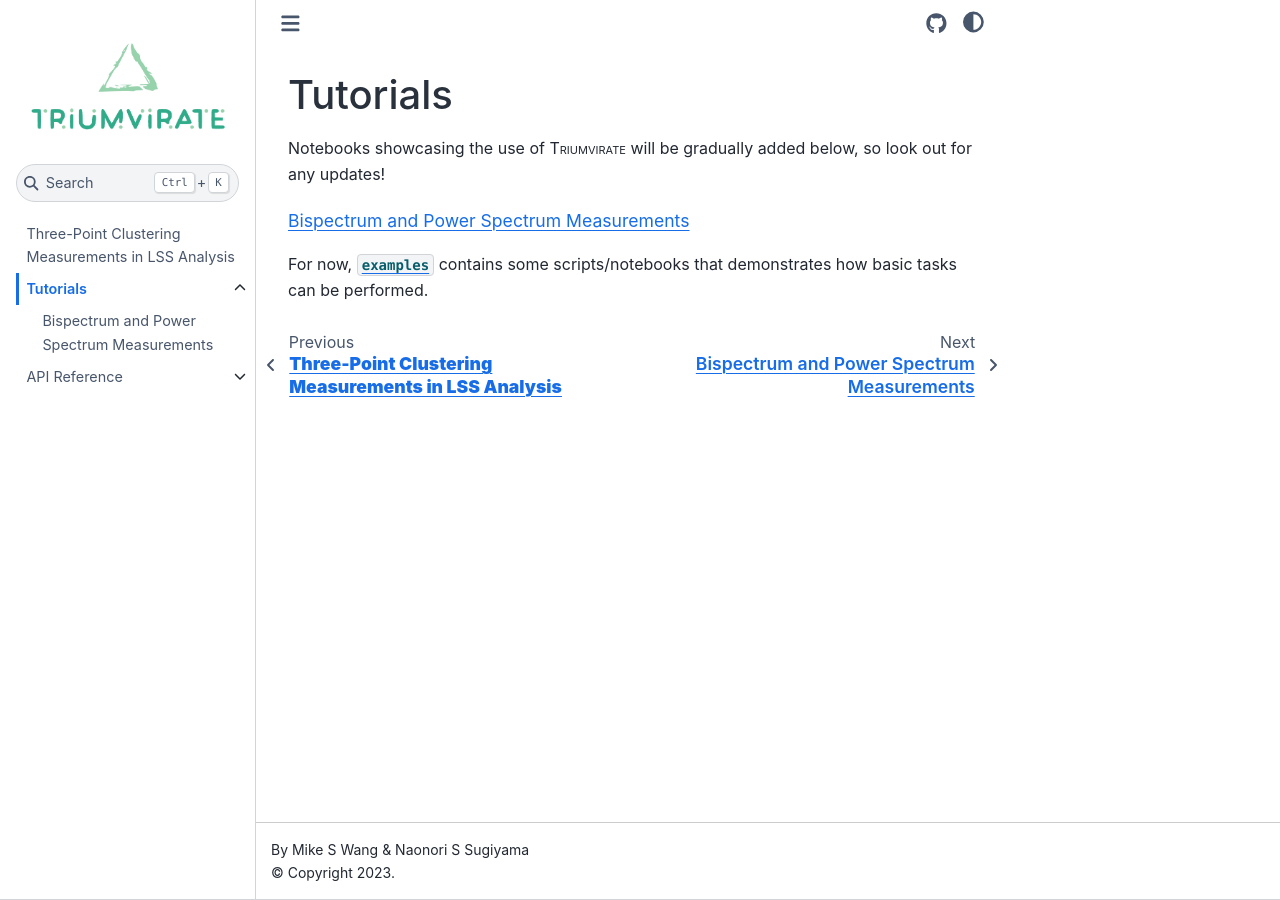
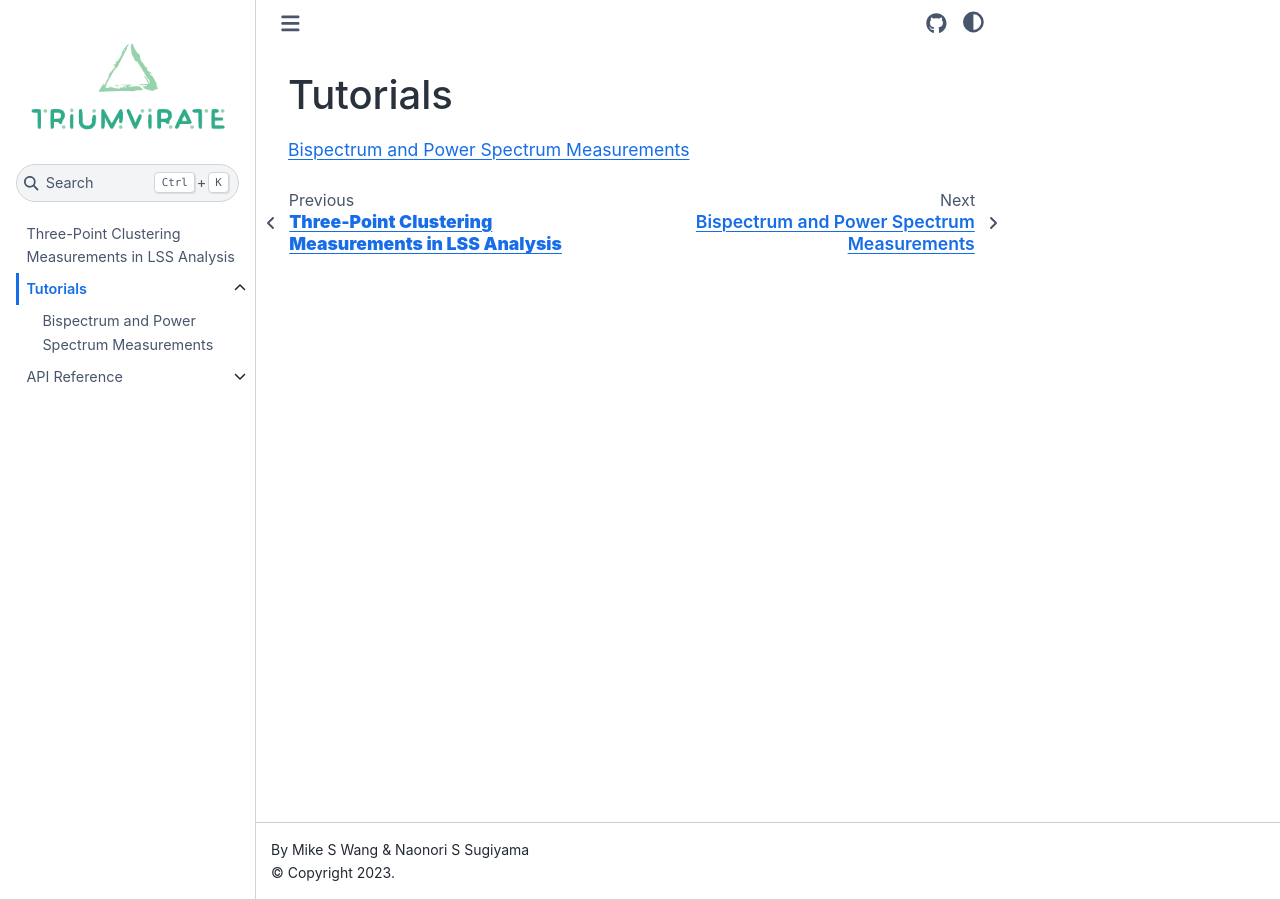
Before and after one commit to MikeSWang/Triumvirate, a Sphinx documentation site: the page built from docs/source/tutorials.rst, in a window 1280 px wide. Built offline with Sphinx 7.4.7 and the Sphinx Book theme 1.1.4, drawn with Linux system fonts in a browser that asks for light colours; pages that are not in the unit, such as notebooks, are missing from menus.

Commit message:
Update .rst files

```diff
--- a/docs/source/tutorials.rst
+++ b/docs/source/tutorials.rst
@@ -1,22 +1,8 @@
 =========
 Tutorials
 =========
-
-Notebooks showcasing the use of |Triumvirate| will be gradually added below,
-so look out for any updates!
 
 .. toctree::
     :maxdepth: 1
 
     tutorials/QuickStart.ipynb
-
-
-For now, |examples|_ contains some
-scripts/notebooks that demonstrates how basic tasks can be performed.
-
-.. |Triumvirate| raw:: html
-
-    <span style="font-variant: small-caps">Triumvirate</span>
-
-.. |examples| replace:: ``examples``
-.. _examples: https://github.com/MikeSWang/Triumvirate/tree/main/examples
```
Also changed, not shown: docs/source/apidoc.rst (+7 -7 lines).
